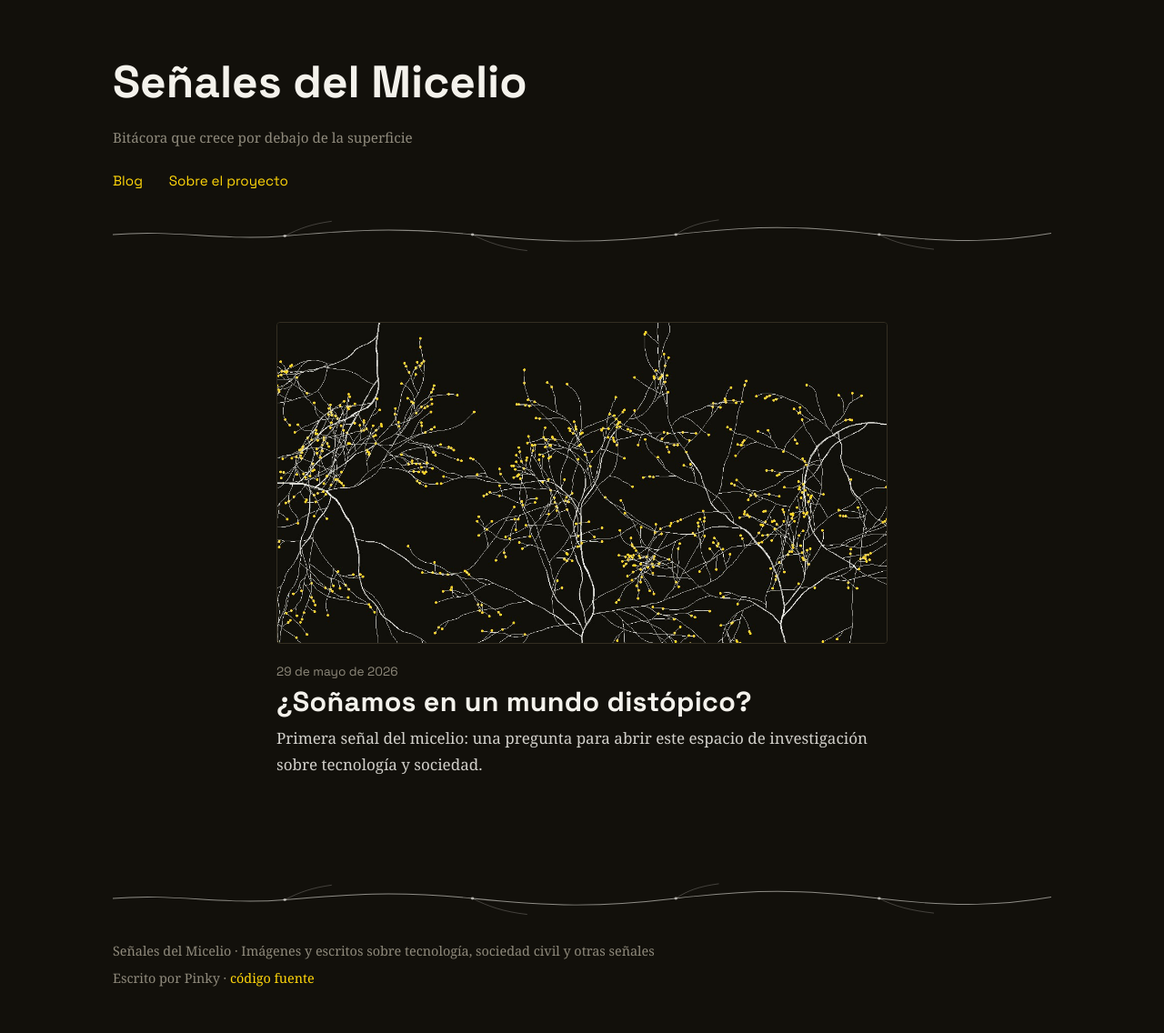
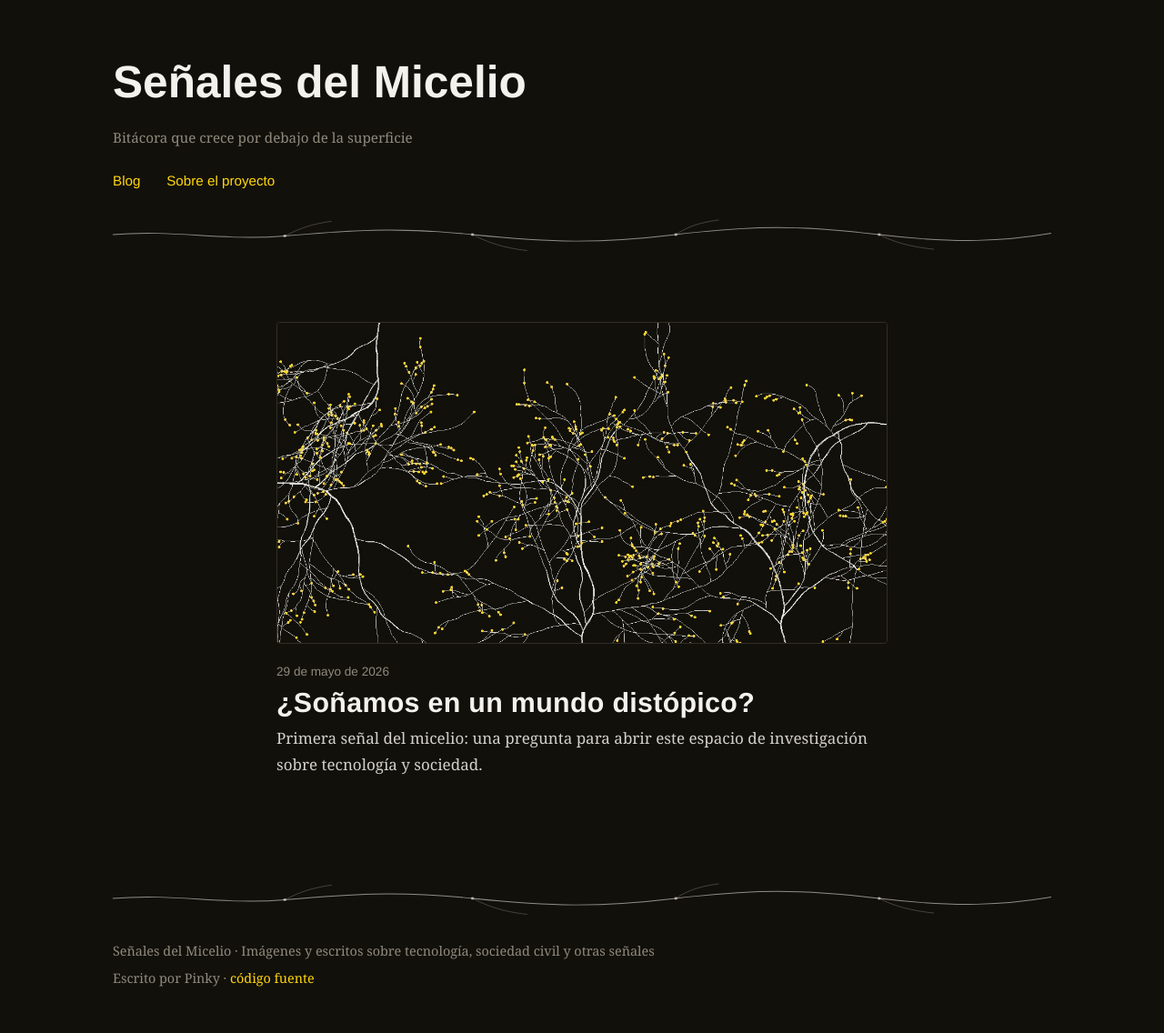
Before and after one commit to pinky96/pinky96.github.io, a Jekyll site: the page built from index.md, in a window 1280 px wide. Shown: the whole page at 91% size. Built offline with Jekyll 4.4.1, drawn with Linux system fonts in a browser that asks for light colours.

Commit message:
Replace Space Grotesk font with DM Serif Display

```diff
--- a/_includes/head.html
+++ b/_includes/head.html
@@ -40,7 +40,7 @@
   <!-- Tipografía de títulos: Space Grotesk (el cuerpo usa Georgia, que ya viene en todos los sistemas) -->
   <link rel="preconnect" href="https://fonts.googleapis.com">
   <link rel="preconnect" href="https://fonts.gstatic.com" crossorigin>
-  <link href="https://fonts.googleapis.com/css2?family=Space+Grotesk:wght@400;500;700&display=swap" rel="stylesheet">
+  <link href="https://fonts.googleapis.com/css2?family=DM+Serif+Display&display=swap" rel="stylesheet">
 
   <!-- Hoja de estilos del sitio (assets/css/style.scss) -->
   <link rel="stylesheet" href="{{ '/assets/css/style.css' | relative_url }}">
```
